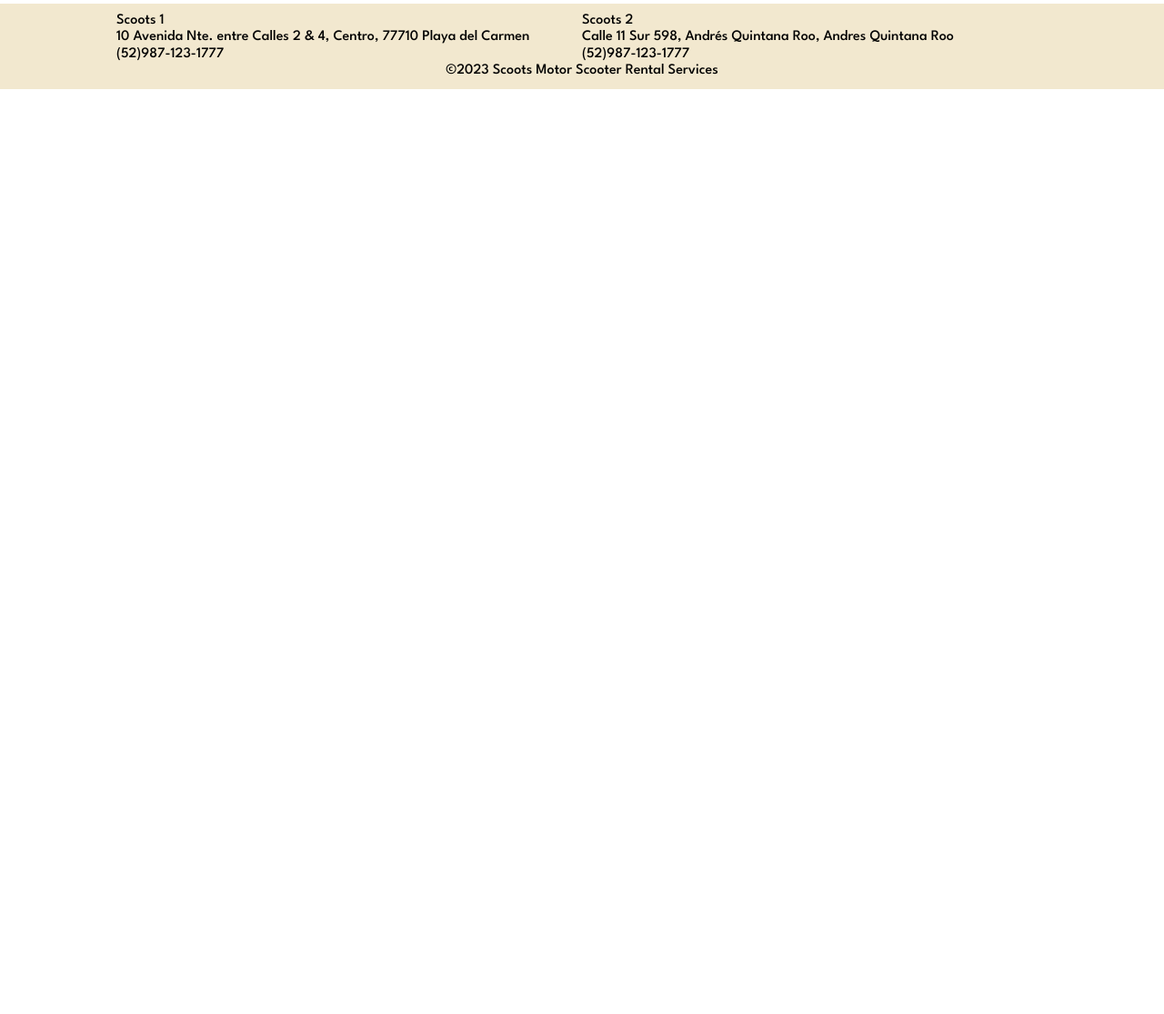
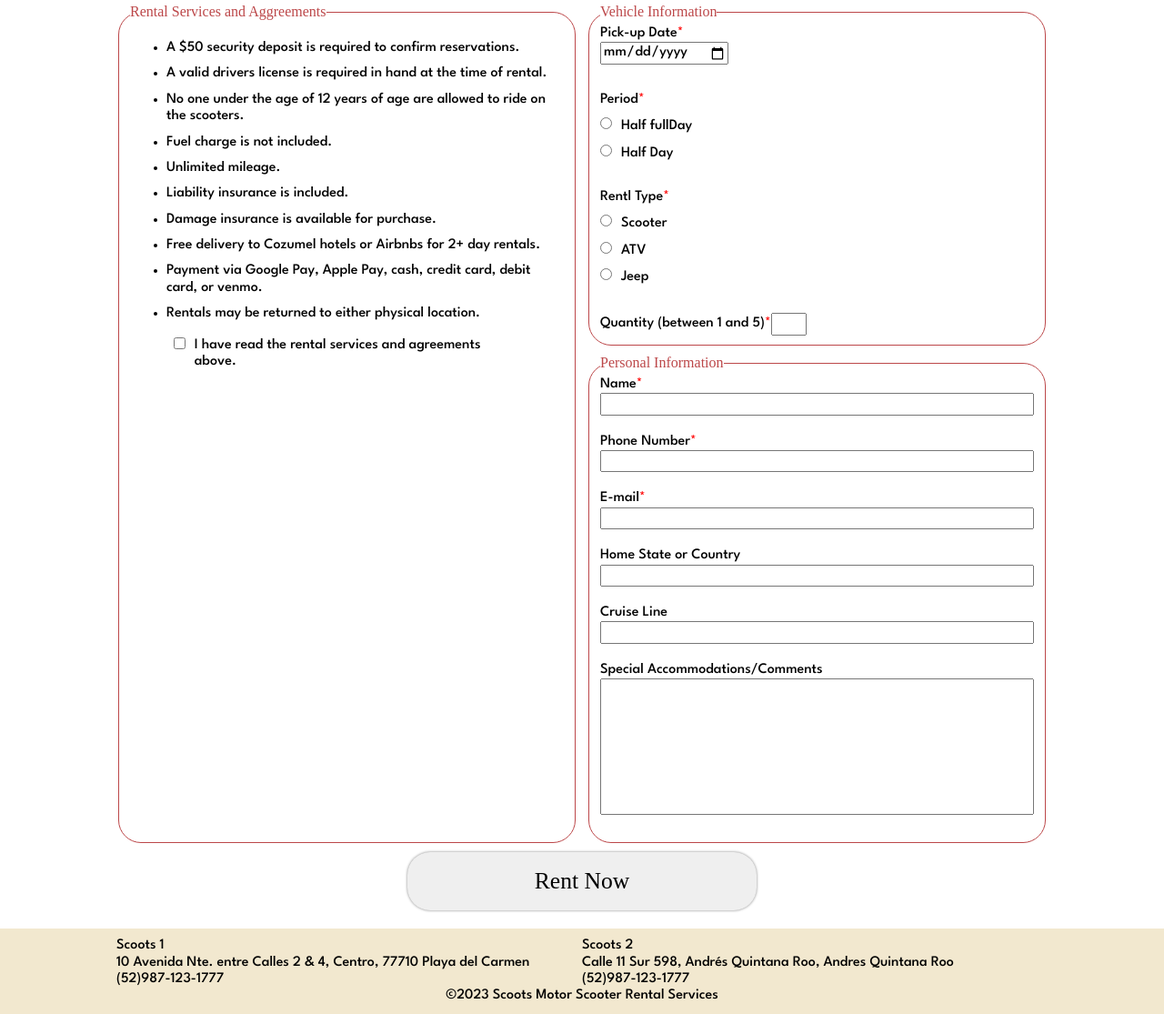
Before and after one commit to LisaMandarin/wdd230, a plain HTML site: page scoots/reservation.html in a window 1280 px wide. Shown: the part 144-1259 px from the top of the page at 91% size. Before the commit the page ends 800 px from the top, so only its background shows below. Drawn offline with Linux system fonts and the light colour scheme; no server answers; a web font is replaced by a local one.

Commit message:
reservation.html initialized

```diff
--- a/scoots/reservation.html
+++ b/scoots/reservation.html
@@ -94,8 +94,48 @@
             </div>
         </div>
     </header>
-    <main id="homepage-container" class="container">
+    <main id="reservation-container" class="container">
+        <form method="get" action="thankyou.html">
+            <fieldset id="reservation-agreement">
+                <legend class="title">Rental Services and Aggreements</legend>
+                <ul>
+                    <li>A $50 security deposit is required to confirm reservations.</li>
+                    <li>A valid drivers license is required in hand at the time of rental.</li>
+                    <li>No one under the age of 12 years of age are allowed to ride on the scooters.</li>
+                    <li>Fuel charge is not included.</li>
+                    <li>Unlimited mileage.</li>
+                    <li>Liability insurance is included.</li>
+                    <li>Damage insurance is available for purchase.</li>
+                    <li>Free delivery to Cozumel hotels or Airbnbs for 2+ day rentals.</li>
+                    <li>Payment via Google Pay, Apple Pay, cash, credit card, debit card, or venmo.</li>
+                    <li>Rentals may be returned to either physical location.</li>
+                </ul>
+                <label for="agree"><input type="checkbox" name="agree" id="form-agree" required> I have read the rental services and agreements above.</label>
+            </fieldset>
+            <fieldset id="reservation-vehicle-info">
+                <legend class="title">Vehicle Information</legend>
+                <label class="boundary">Pick-up Date<span class="required">*</span><input type="date" name="date" id="form-date" required></label>
+                <div>Period<span class="required">*</span></div>
+                <label class="single-option"><input type="radio" name="period" id="form-halfDay" value="halfDay">Half fullDay</label>
+                <label class="single-option boundary"><input type="radio" name="period" id="form-fullDay" value="fullDay">Half Day</label>
+                <div>Rentl Type<span class="required">*</span></div>
+                <label class="single-option"><input type="radio" name="type" id="form-scooter" value="scooter">Scooter</label>
+                <label class="single-option"><input type="radio" name="type" id="form-atv" value="atv">ATV</label>
+                <label class="single-option boundary"><input type="radio" name="type" id="form-jeep" value="jeep">Jeep</label>
+                <label>Quantity (between 1 and 5)<span class="required">*</span><input type="number" name="quantity" id="form-quantity" min="1" max="5" required></label>
 
+            </fieldset>
+            <fieldset id="reservation-personal-info">
+                <legend class="title">Personal Information</legend>
+                <label>Name<span class="required">*</span><input type="type="text name="name" id="form-name" required></label>
+                <label>Phone Number<span class="required">*</span><input type="tel" name="phone" id="form-phone" required></label>
+                <label>E-mail<span class="required">*</span><input type="email" name="email" id="form-email" required></label>
+                <label>Home State or Country<input type="text" name="country" id="form-country"></label>
+                <label>Cruise Line<input type="text" name="cruise" id="form-cruise"></label>
+                <label>Special Accommodations/Comments<input type="text" name="comment" id="form-comment"></label>
+            </fieldset>
+            <button type="submit" id="reservation-submit">Rent Now</button>
+        </form>
     </main>
     <footer class="dark-mode">
         <div id="location1" class="store-info">
@@ -113,7 +153,6 @@
         </div>
     </footer>
     <script src="scripts/dark-mode.js"></script>
-    <script src="scripts/weather.js"></script>
     <script src="scripts/open-menu.js"></script>
     <script src="scripts/getYear.js"></script>
 </body>
--- a/scoots/styles/base.css
+++ b/scoots/styles/base.css
@@ -364,3 +364,94 @@ footer {
 .rentals-card > div p:first-child {
     text-decoration: underline;
 }
+
+#reservation-container form {
+    display: grid;
+    grid-template-columns: 1fr 1fr;
+    gap: 10px;
+}
+
+#reservation-container fieldset {
+    border: 1px solid var(--color-red);
+    border-radius: 25px;
+}
+
+#reservation-container fieldset legend {
+    color: var(--color-red);
+}
+
+#reservation-agreement {
+    grid-column: 1/2;
+    grid-row: 1/3;
+}
+
+#reservation-agreement label {
+    display: flex;
+    width: 80%;
+    align-items: flex-start;
+    margin: 0 auto;
+}
+
+#reservation-agreement input {
+    margin: 0 10px 0 0;
+}
+
+#reservation-agreement ul {
+    display: flex;
+    flex-direction: column;
+    gap: 10px;
+}
+
+#reservation-vehicle-info {
+    grid-column: 2/3;
+    grid-row: 1/2;
+    display: flex;
+    flex-direction: column;
+    gap: 10px;
+}
+
+#reservation-vehicle-info .single-option input {
+    margin: 0 10px 0 0;
+}
+#form-date {
+    display: block;
+}
+
+#reservation-personal-info {
+    grid-column: 2/3;
+    grid-row: 2/3;
+}
+
+#reservation-personal-info input {
+    display: block;
+    width: 100%;
+    margin-bottom: 20px;
+}
+
+.boundary {
+    margin-bottom: 20px;
+}
+
+#form-comment {
+    overflow: scroll;
+    height: 150px;
+}
+#reservation-submit {
+    grid-column: 1/-1;
+    grid-row: 3/4;
+    width: 30vw;
+    height: 5vw;
+    margin: 0 auto;
+    border-radius: 25px;
+    border: none;
+    box-shadow: 0px 0px 3px grey;
+    display: flex;
+    justify-content: center;
+    align-items: center;
+    font-size: 2vw;
+    font-family: var(--title-font);
+}
+
+.required {
+    color: red;
+}
```
